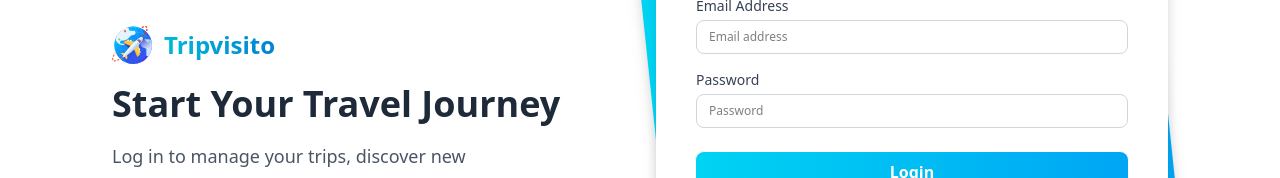
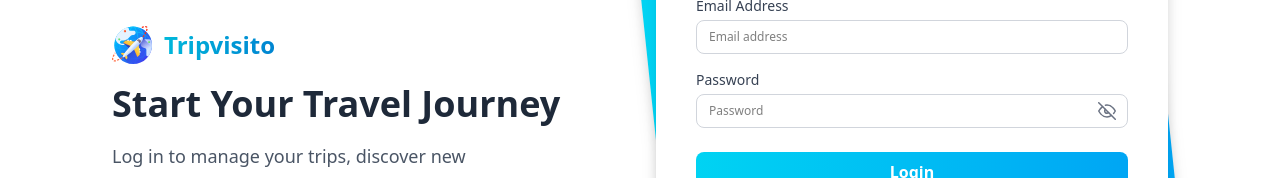
Before and after one commit to LithiraJK/tripvisito-eca-frontend, a React (Vite) app: page /login in a window 1280 px wide. Shown: the part 273-451 px from the top of the page. Built offline with nearby package versions, Linux system fonts and the light colour scheme.

Commit message:
feat: add password visibility toggle to Login and Register pages

```diff
--- a/src/pages/LoginPage.tsx
+++ b/src/pages/LoginPage.tsx
@@ -1,5 +1,6 @@
 import { Link, useNavigate, useLocation } from "react-router-dom";
 import { FcGoogle } from "react-icons/fc";
+import { FiEye, FiEyeOff } from "react-icons/fi";
 import React, { useState } from "react";
 import { login } from "../services/auth";
 import { useAuth } from "../contexts/authContext";
@@ -12,6 +13,7 @@ import logo from "../assets/icons/logo.svg";
 const LoginPage = () => {
   const [email, setEmail] = useState("");
   const [password, setPassword] = useState("");
+  const [showPassword, setShowPassword] = useState(false);
 
   const { setUser } = useAuth();
   const navigate = useNavigate();
@@ -137,9 +139,25 @@ const LoginPage = () => {
                         <label className="text-sm font-medium text-gray-700 block mb-1">Email Address</label>
                         <input type="text" value={email} className="text-xs xs:text-sm py-2 px-3 xs:px-4 border border-gray-300 rounded-lg w-full focus:outline-none focus:ring-2 focus:ring-cyan-400" placeholder="Email address" onChange={(e) => setEmail(e.target.value)} />
                       </div>
-                      <div className="relative">
+                      <div>
                         <label className="text-sm font-medium text-gray-700 block mb-1">Password</label>
-                        <input type="password" value={password} className="text-xs xs:text-sm py-2 px-3 xs:px-4 border border-gray-300 rounded-lg w-full focus:outline-none focus:ring-2 focus:ring-cyan-400" placeholder="Password" onChange={(e) => setPassword(e.target.value)} />
+                        <div className="relative">
+                          <input
+                            type={showPassword ? "text" : "password"}
+                            value={password}
+                            className="text-xs xs:text-sm py-2 px-3 xs:px-4 pr-12 border border-gray-300 rounded-lg w-full focus:outline-none focus:ring-2 focus:ring-cyan-400"
+                            placeholder="Password"
+                            onChange={(e) => setPassword(e.target.value)}
+                          />
+                          <button
+                            type="button"
+                            onClick={() => setShowPassword(!showPassword)}
+                            className="absolute right-3 top-1/2 -translate-y-1/2 flex items-center justify-center text-gray-500 hover:text-gray-700 cursor-pointer focus:outline-none z-10"
+                            aria-label={showPassword ? "Hide password" : "Show password"}
+                          >
+                            {showPassword ? <FiEye size={18} /> : <FiEyeOff size={18} />}
+                          </button>
+                        </div>
                       </div>
                       <div className="relative pt-1 sm:pt-2">
                         <button onClick={handleLogin} className="w-full bg-linear-to-r from-cyan-400 to-sky-500 text-white text-sm sm:text-base font-semibold rounded-lg px-4 py-2 hover:opacity-90 transition-all cursor-pointer">Login</button>
--- a/src/pages/RegisterPage.tsx
+++ b/src/pages/RegisterPage.tsx
@@ -1,5 +1,6 @@
 import { Link, useLocation, useNavigate } from "react-router-dom";
 import { FcGoogle } from "react-icons/fc";
+import { FiEye, FiEyeOff } from "react-icons/fi";
 import { useState } from "react";
 import { register } from "../services/auth";
 import { toast } from "react-hot-toast";
@@ -13,6 +14,7 @@ const RegisterPage = () => {
   const [name, setName] = useState("");
   const [email, setEmail] = useState("");
   const [password, setPassword] = useState("");
+  const [showPassword, setShowPassword] = useState(false);
   const { setUser } = useAuth();
 
   const navigate = useNavigate();
@@ -221,20 +223,30 @@ const RegisterPage = () => {
                             onChange={(e) => setEmail(e.target.value)}
                           />
                         </div>
-                        <div className="relative">
+                        <div>
                           <label
                             htmlFor="password"
                             className="text-sm font-medium text-gray-700 block mb-1"
                           >
                             Password
                           </label>
-                          <input
-                            id="password"
-                            type="password"
-                            className="text-xs xs:text-sm py-2 px-3 xs:px-4 border border-gray-300 rounded-lg w-full focus:outline-none focus:ring-2 focus:ring-cyan-400"
-                            placeholder="Password"
-                            onChange={(e) => setPassword(e.target.value)}
-                          />
+                          <div className="relative">
+                            <input
+                              id="password"
+                              type={showPassword ? "text" : "password"}
+                              className="text-xs xs:text-sm py-2 px-3 xs:px-4 pr-12 border border-gray-300 rounded-lg w-full focus:outline-none focus:ring-2 focus:ring-cyan-400"
+                              placeholder="Password"
+                              onChange={(e) => setPassword(e.target.value)}
+                            />
+                            <button
+                              type="button"
+                              onClick={() => setShowPassword(!showPassword)}
+                              className="absolute right-3 top-1/2 -translate-y-1/2 flex items-center justify-center text-gray-500 hover:text-gray-700 cursor-pointer focus:outline-none z-10"
+                              aria-label={showPassword ? "Hide password" : "Show password"}
+                            >
+                              {showPassword ? <FiEye size={18} /> : <FiEyeOff size={18} />}
+                            </button>
+                          </div>
                         </div>
                         <div className="relative pt-1 sm:pt-2">
                           <button
```
